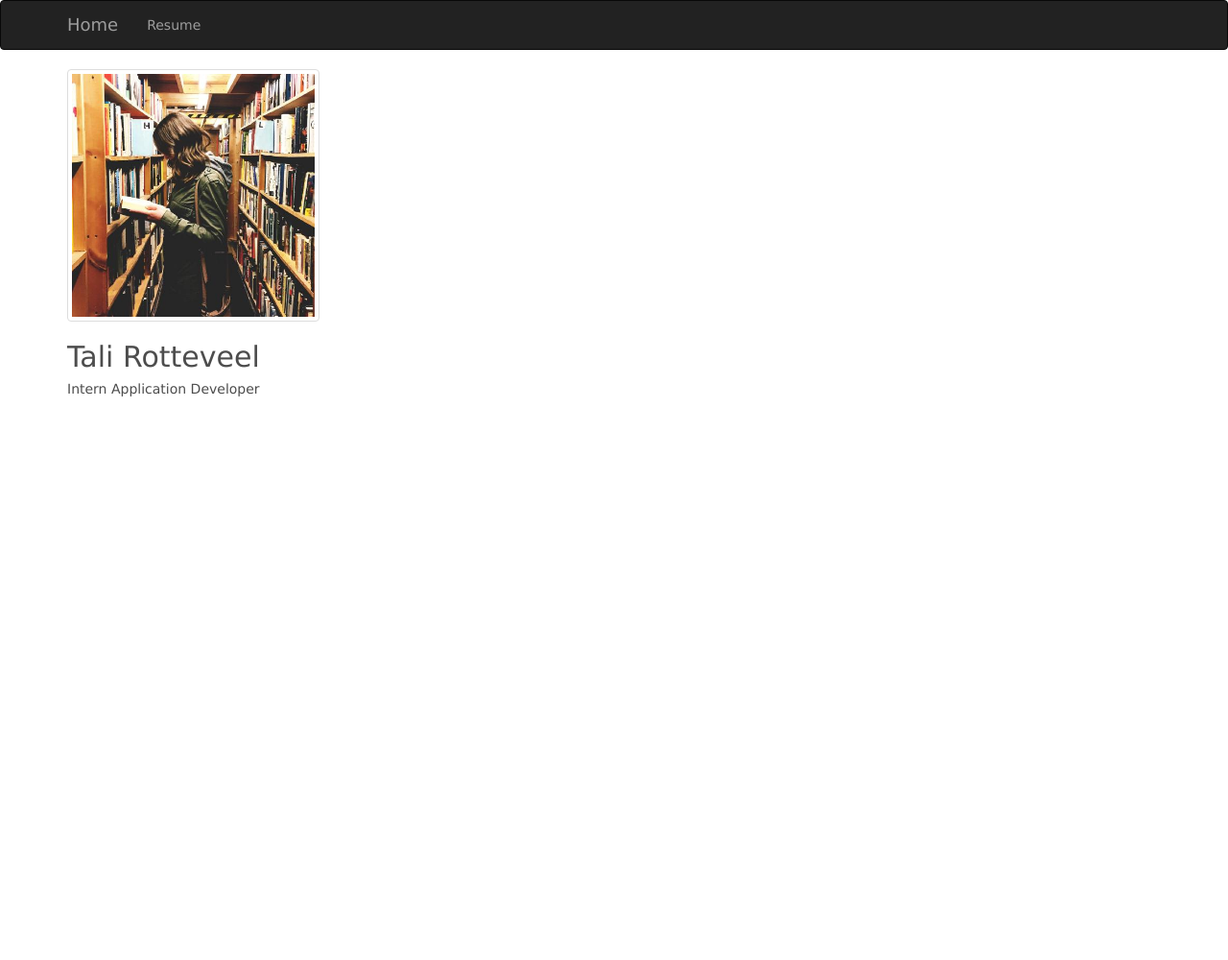
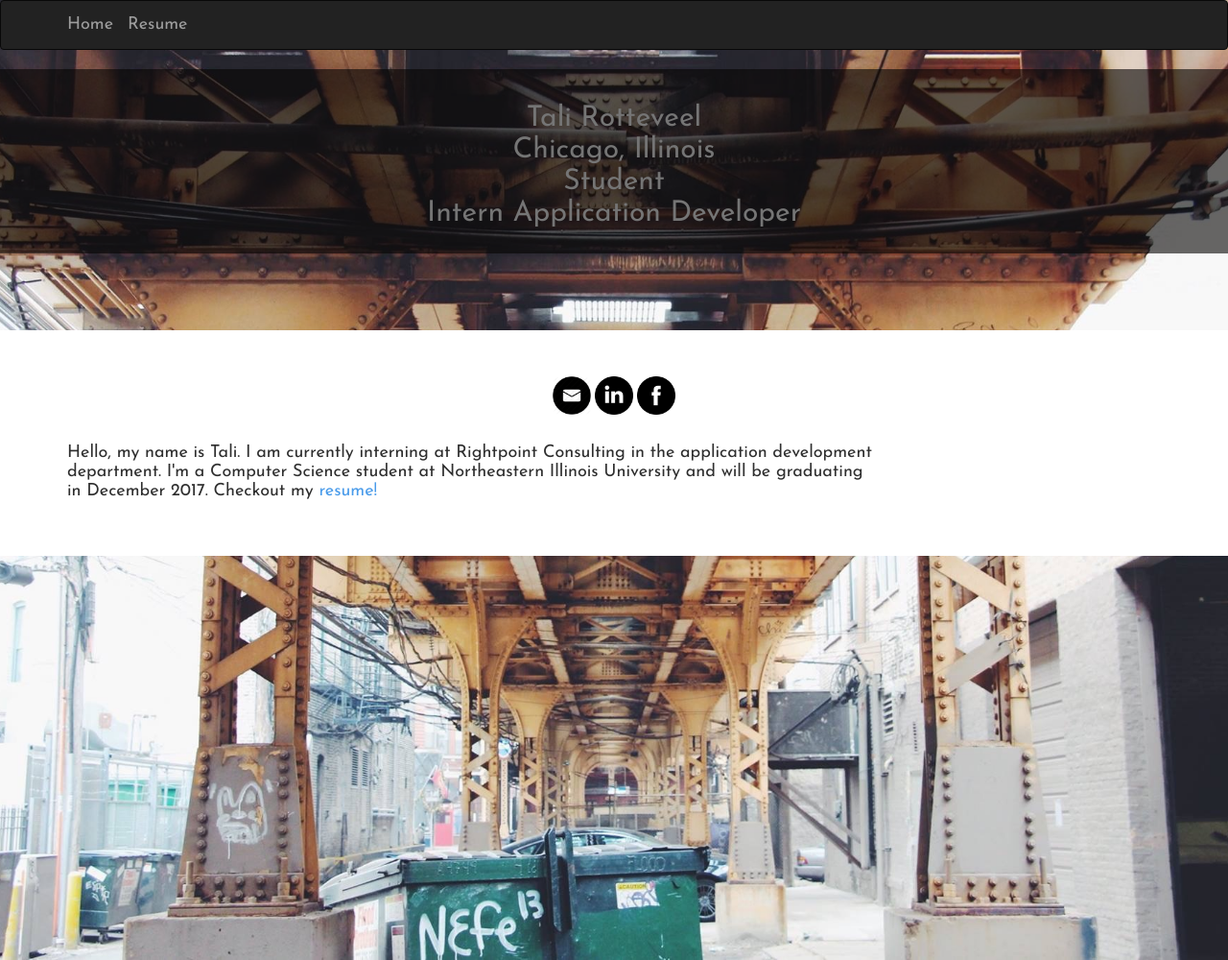
Before and after one commit to talirotteveel/talirotteveel.github.io, a plain HTML site: page index.html in a window 1280 px wide. Shown: the whole page at 96% size. Before the commit the page ends 800 px from the top, so only its background shows below. Drawn offline with nearby package versions, Linux system fonts and the light colour scheme.

Commit message:
added to home page

```diff
--- a/index.html
+++ b/index.html
@@ -1,40 +1,82 @@
 <!DOCTYPE html>
 <html lang="en">
 <head>
+<link href="https://fonts.googleapis.com/css?family=Josefin+Sans" rel="stylesheet">
 <script src="jquery-3.1.1.js"></script>
+<link rel="stylesheet" href="https://cdnjs.cloudflare.com/ajax/libs/font-awesome/4.7.0/css/font-awesome.min.css">
 <link href="https://fonts.googleapis.com/icon?family=Material+Icons" rel="stylesheet">
 <link rel="stylesheet" href="https://maxcdn.bootstrapcdn.com/bootstrap/3.3.7/css/bootstrap.min.css" integrity="sha384-BVYiiSIFeK1dGmJRAkycuHAHRg32OmUcww7on3RYdg4Va+PmSTsz/K68vbdEjh4u" crossorigin="anonymous">
 <script src="https://maxcdn.bootstrapcdn.com/bootstrap/3.3.7/js/bootstrap.min.js" integrity="sha384-Tc5IQib027qvyjSMfHjOMaLkfuWVxZxUPnCJA7l2mCWNIpG9mGCD8wGNIcPD7Txa" crossorigin="anonymous"></script>
 <link rel="stylesheet" href="resume.css">
+
 </head>
-<body>
+<body >
+<div class="background">
     <nav class="navbar navbar-inverse">
         <div class="container">
             <div class="navbar-header">
                 <a href="index.html" class="navbar-brand">Home</a>
-                <ul class="nav navbar-nav">
-                    <li><a href="resume.html">Resume</a>
-                </ul>
+                <a href="resume.html" class="navbar-brand">Resume</a>
             </div>
         </div>
     </nav>
+
+
+    <div class="jumbotron-black">
+    <div class="row">
+        <div class="col-md-12 center">
+            <h2>
+            Tali Rotteveel
+            <br>
+            Chicago, Illinois
+            <br>
+            Student
+            <br>
+            Intern Application Developer
+
+            </h2>
+        </div>
+    </div>
+    </div>
+
+ <div class="row">
+     <br>
+     <br>
+     <br>
+     <br>
+</div>
+
+<div class="jumbotron standard">
     <div class="container">
         <div class="row">
-            <div class="col-md-3">
-                <a href="#" class="thumbnail">
-                    <img src="profpic.jpg" alt="...">
-                </a>
+            <div class="col-md-12 center">
+                <div>
+                    <a target="_blank" href="mailto:talirotteveel@hotmail.com"><img src="email.png" class="icons"></a>
+                    <a target="_blank" href="https://www.linkedin.com/in/tali-rotteveel-427480121/"><img src="linkedin.png" class="icons"></a>
+                    <a target="_blank" href="https://www.facebook.com/tali.rotteveel.9"><img src="facebook.png" class="icons"></a>
+                </div>
+                <br>
+            </div>
+           </div>
 
-                <h2>
-                    Tali Rotteveel
-                </h2>
-                <h5>
-                    Intern Application Developer
+           <div class="row">
+           <div class="col-md-9">
+
+                <h4>
+                    Hello, my name is Tali. I am currently interning at Rightpoint Consulting in the application development department. I'm a Computer Science student at Northeastern Illinois University and will be graduating in December 2017.
+                    Checkout my <a class="color-pop" href="resume.html">resume!</a>
                     <br>
-                </h3>
-                 </div>
+                </h4>
+
+            </div>
         </div>
+        </div>
+
     </div>
 
+
+
+
+</div>
 </body>
 </html>
--- a/resume.css
+++ b/resume.css
@@ -1,17 +1,24 @@
-body {
+
+body{
     background-color: white;
-    font-family: "Verdana";
+    font-family: 'Josefin Sans', sans-serif;
     font-style: normal;
     font-size: 14px;
     height: 100%;
     width: 100%;
     position: relative;
-    color: rgb(77, 77, 77);
+    color: #2E2E2E;
 }
-div, span {
-    color: rgb(77, 77, 77);
+.standard{
+    background-color: white;
+    font-family: 'Josefin Sans', sans-serif;
+    font-style: normal;
+    font-size: 14px;
+    color: #2E2E2E;
 }
-
+a{
+    color: #757575;
+}
 .left{
     float:left;
     width:60%;
@@ -50,3 +57,43 @@ div, span {
     background-color: #CCCCCF;
 }
 .material-icons.md-12 { font-size: 12px; }
+
+.icons{
+    width: 40px;
+    height: 40px;
+}
+.thumbnail{
+    height: 250px;
+    width: 250px;
+}
+.center{
+    text-align: center;
+}
+.image{
+    display: block;
+    margin: auto;
+    width: 69.5%;
+}
+.jumbotron-black{
+background-color: rgba(5,4,2,0.6);
+width:100%;
+margin-left:auto;
+margin-right:auto;
+padding: 15px;
+color: #757575;
+}
+
+.background{
+    background-image: url("chi1.jpg");
+    margin-bottom: 0;
+    padding: 0;
+    height: 1000px;
+    -moz-background-size: cover;
+    -o-background-size: cover;
+    background-size: cover;
+    background-repeat: no-repeat;
+    background-position: center;
+    -webkit-background-size: cover;
+    background-size: cover;
+    color: white;
+}
```
Also changed, not shown: resume.html (+1 -1 lines), chi1.jpg (added), email.png (added), facebook.png (added), linkedin.png (added).
